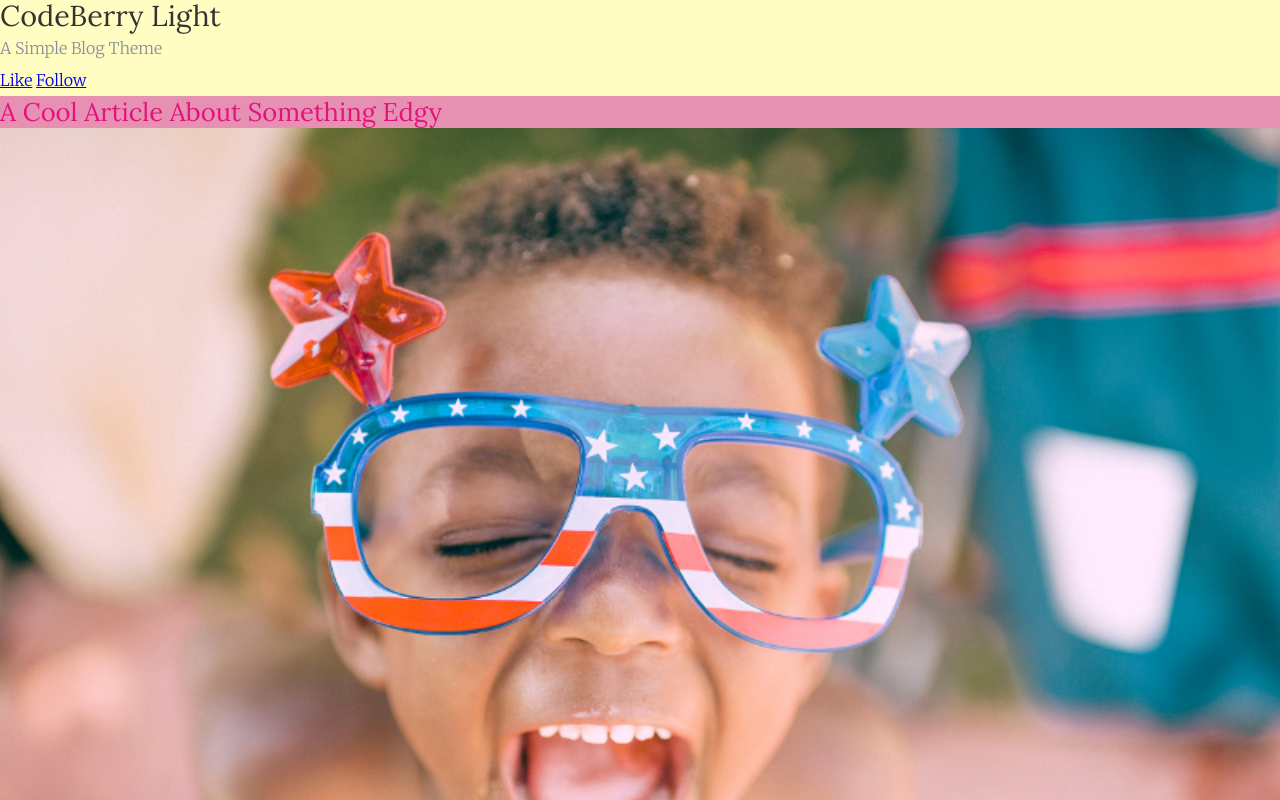
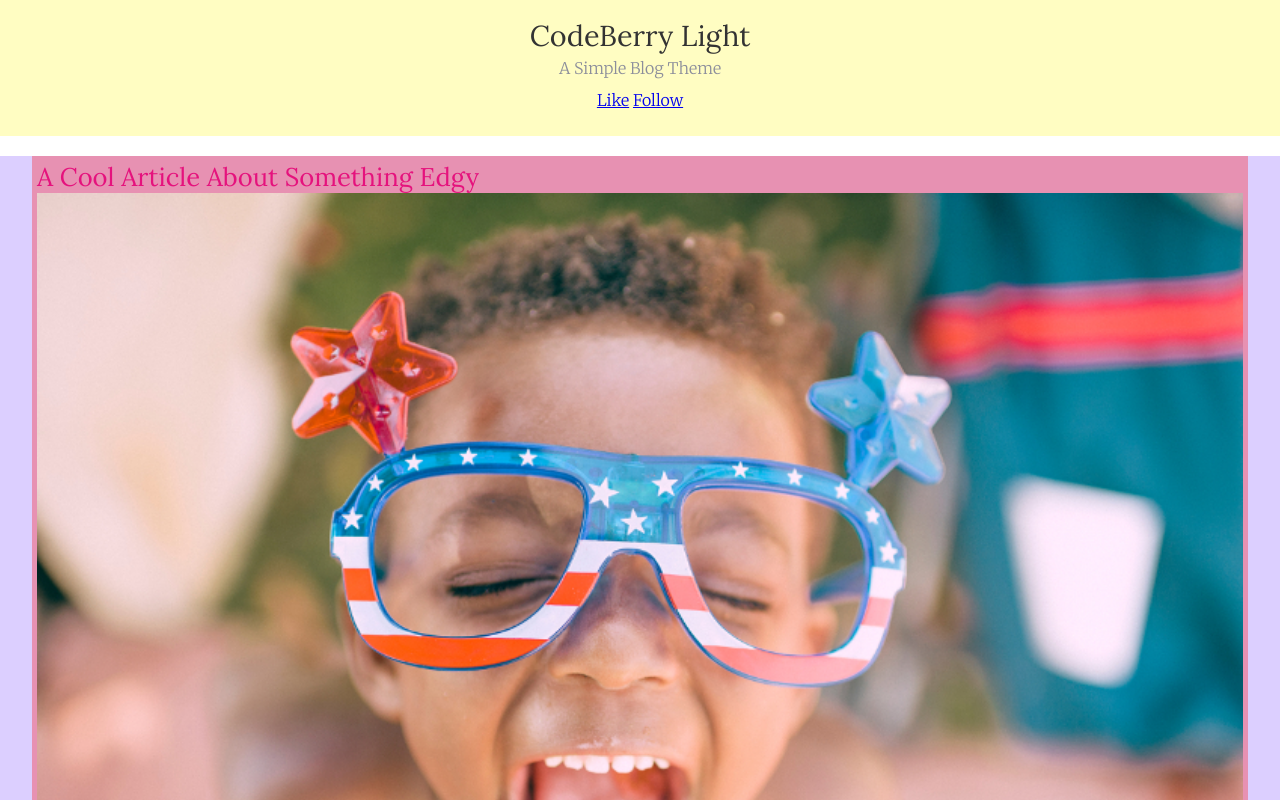
Before and after one commit to tamasvicze/responsive-blog, a plain HTML site: page index.html in a window 1280 px wide. Shown: the top 800 px of the page. Drawn offline with Linux system fonts and the light colour scheme.

Commit message:
organized-css

```diff
--- a/main.css
+++ b/main.css
@@ -20,6 +20,7 @@ time, mark, audio, video {
 	font: inherit;
 	vertical-align: baseline;
 }
+
 /* HTML5 display-role reset for older browsers */
 article, aside, details, figcaption, figure,
 footer, header, hgroup, menu, nav, section {
@@ -60,6 +61,10 @@ table {
 
 /* ==== BASE STYLES ==== */
 
+* {
+	box-sizing: border-box;
+}
+
 body {
 	font-family: Merriweather, 'Times New Roman', serif;
 	font-size: 1,125rem;
@@ -86,6 +91,21 @@ h2 {
 	color: #8c8e9b;
 }
 
+/* ==== LAYOUT STYLES ==== */
+
+/* Main Header Styles */
+.main-header {
+	text-align: center;
+	padding: 1.25rem;
+}
+
+/* Article Styles */
+.post {
+	width: 95%;
+	margin: 1.25rem auto;
+	padding: 0.3125rem;
+}
+
 .picture {
 	width: 100%;
 }
```
